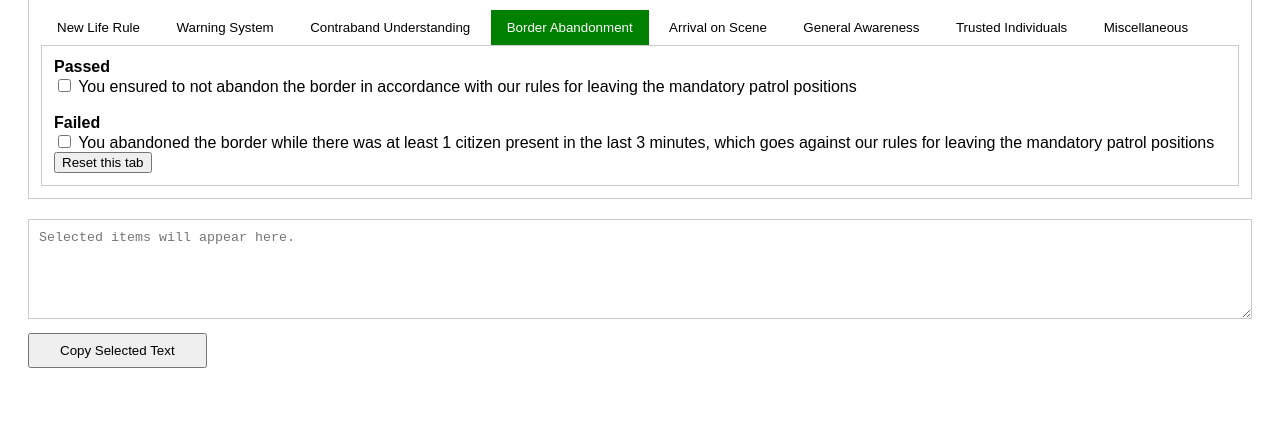
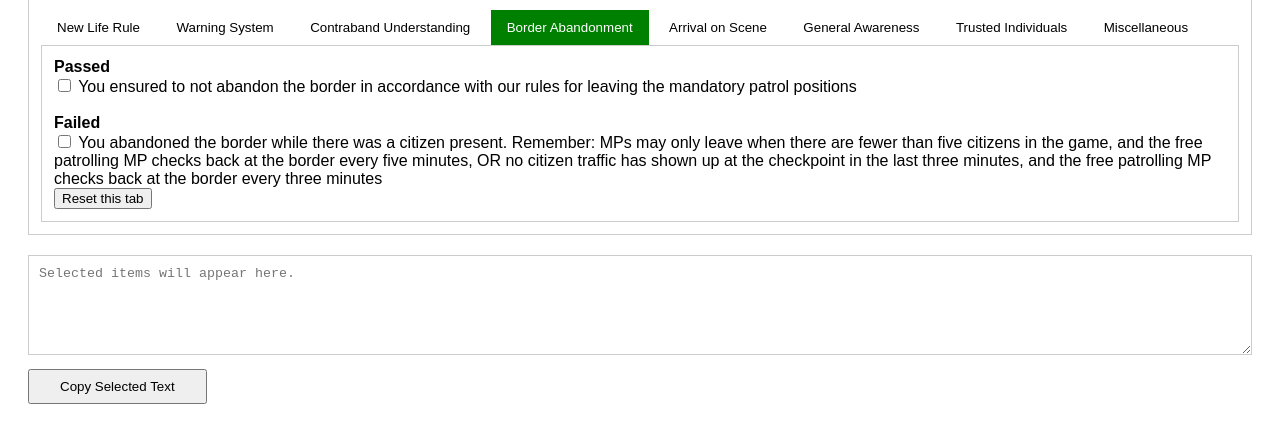
Before and after one commit to IndianMinistry/QAT-Notes-2026, a plain HTML site: page index.html in a window 1280 px wide. Both pictures are taken after a click on the button "Border Abandonment". Shown: the part 152-594 px from the top of the page. Drawn offline with Linux system fonts and the light colour scheme.

Commit message:
Update index.html

```diff
--- a/index.html
+++ b/index.html
@@ -158,7 +158,7 @@
       <label><input type="checkbox" onclick="updateCopiedText()"> You ensured to not abandon the border in accordance with our rules for leaving the mandatory patrol positions</label><br>
       <br>
       <span><strong>Failed</strong></span><br>
-      <label><input type="checkbox" onclick="updateCopiedText()"> You abandoned the border while there was at least 1 citizen present in the last 3 minutes, which goes against our rules for leaving the mandatory patrol positions</label>
+      <label><input type="checkbox" onclick="updateCopiedText()"> You abandoned the border while there was a citizen present. Remember: MPs may only leave when there are fewer than five citizens in the game, and the free patrolling MP checks back at the border every five minutes, OR no citizen traffic has shown up at the checkpoint in the last three minutes, and the free patrolling MP checks back at the border every three minutes</label>
       <br>
       <button onclick="resetSubtab(this)">Reset this tab</button>
     </div>
```
